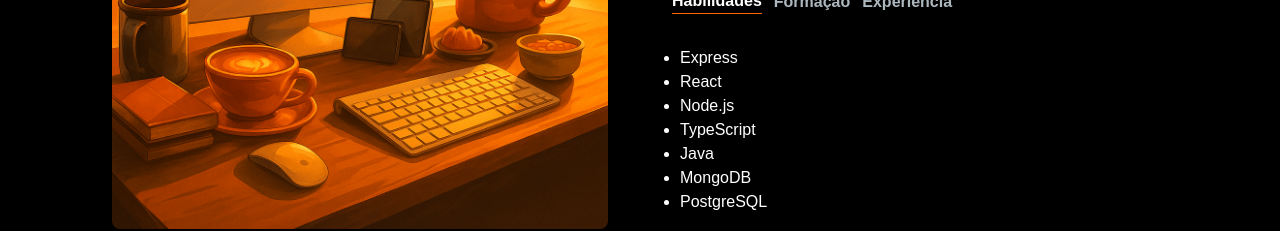
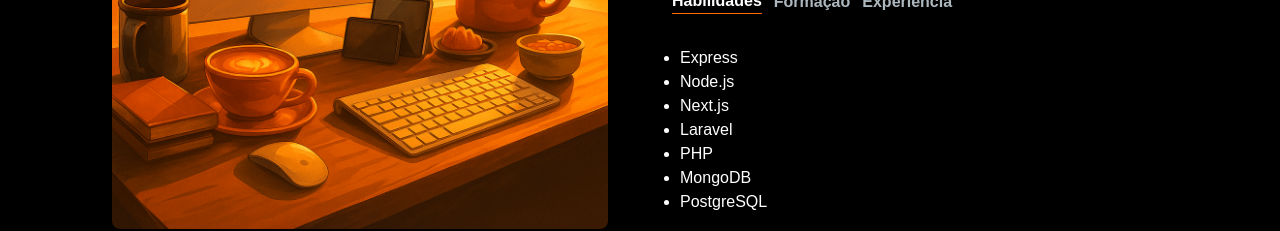
Before and after one commit to guigneto/my-portfolio, a Next.js app: page / in a window 1280 px wide. Shown: the part 851-1082 px from the top of the page. Built offline with nearby package versions, Linux system fonts and the light colour scheme.

Commit message:
atualiza informacoes

```diff
--- a/src/components/AboutSection.jsx
+++ b/src/components/AboutSection.jsx
@@ -10,10 +10,10 @@ const TAB_DATA = [
     content: (
       <ul className="list-disc pl-2">
         <li>Express</li>
-        <li>React</li>
         <li>Node.js</li>
-        <li>TypeScript</li>
-        <li>Java</li>
+        <li>Next.js</li>
+        <li>Laravel</li>
+        <li>PHP</li>
         <li>MongoDB</li>
         <li>PostgreSQL</li>
       </ul>
@@ -28,7 +28,7 @@ const TAB_DATA = [
           Bacharelado em Sistemas de Informação - IFES
           <br />
           <span className="text-gray-400 text-sm italic">
-            (2022 - 2026)
+            (2023 - 2026)
           </span>
         </li>
       </ul>
@@ -39,10 +39,25 @@ const TAB_DATA = [
     id: "experience",
     content: (
       <ul className="list-disc pl-2">
-        <li>Estagiário de TI na Innova Soluções
+        <li>
+          Desenvolvedor Full Stack
           <br />
           <span className="text-gray-400 text-sm italic">
-            (set 2024 - o momento)
+            Innova Soluções - Vila Velha, ES
+          </span>
+          <br />
+          <span className="text-gray-400 text-sm italic">
+            (nov 2025 - presente)
+          </span>
+        </li>
+        <li>Suporte Técnico
+          <br />
+          <span className="text-gray-400 text-sm italic">
+            Innova Soluções - Vila Velha, ES
+          </span>
+          <br />
+          <span className="text-gray-400 text-sm italic">
+            (set 2024 - out 2025)
           </span>
         </li>
       </ul>
--- a/src/components/HeroSection.jsx
+++ b/src/components/HeroSection.jsx
@@ -42,7 +42,7 @@ const HeroSection = () => {
 
             <button
               className="px-1 py-1  sm:w-fit rounded-full bg-gradient-to-br from-yellow-500 via-red-500 to-orange-500 hover:bg-slate-800 text-white  hover:cursor-pointer"
-              onClick={() => window.open("/Guilherme_Gomes_CV.pdf", "_blank")}
+              onClick={() => window.open("/CV_Guilherme_Gomes.pdf", "_blank")}
             >
               <span className="block font-bold bg-[#121212] hover:bg-slate-800 rounded-full px-5 py-2">
                 Meu Currículo
```
Also changed, not shown: 2 other files (tests, documents, lock files or other folders).
